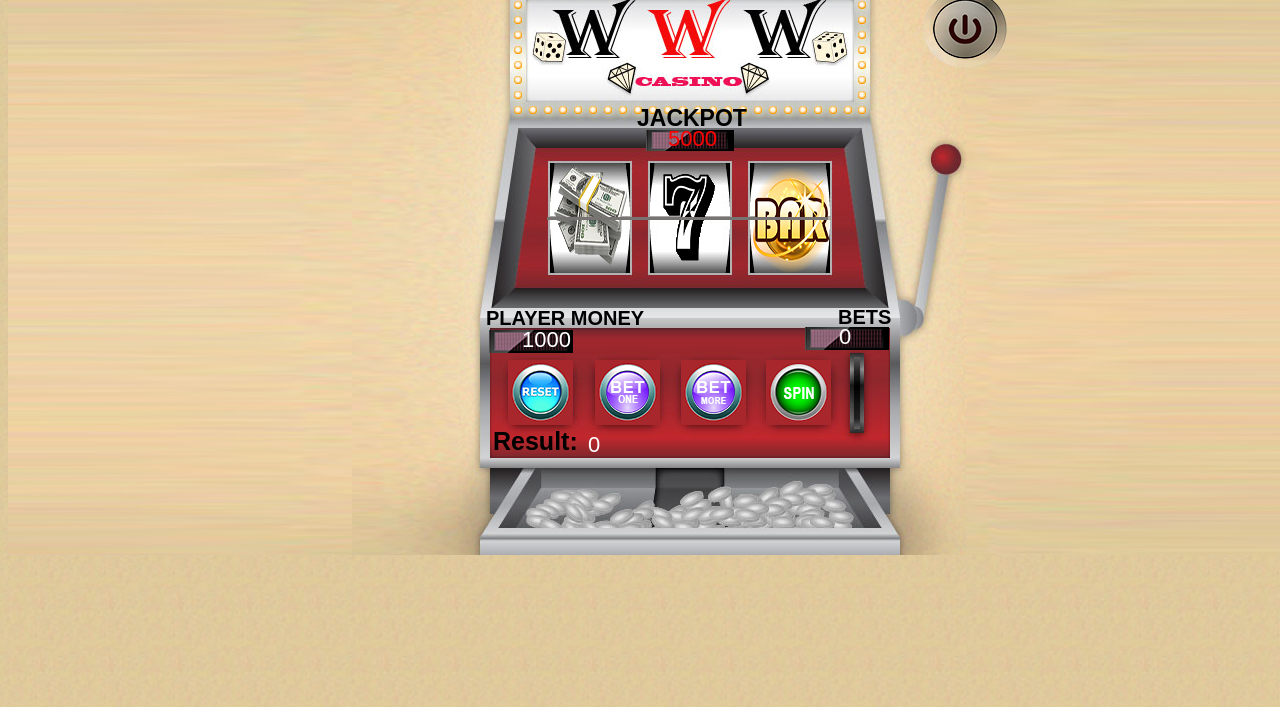
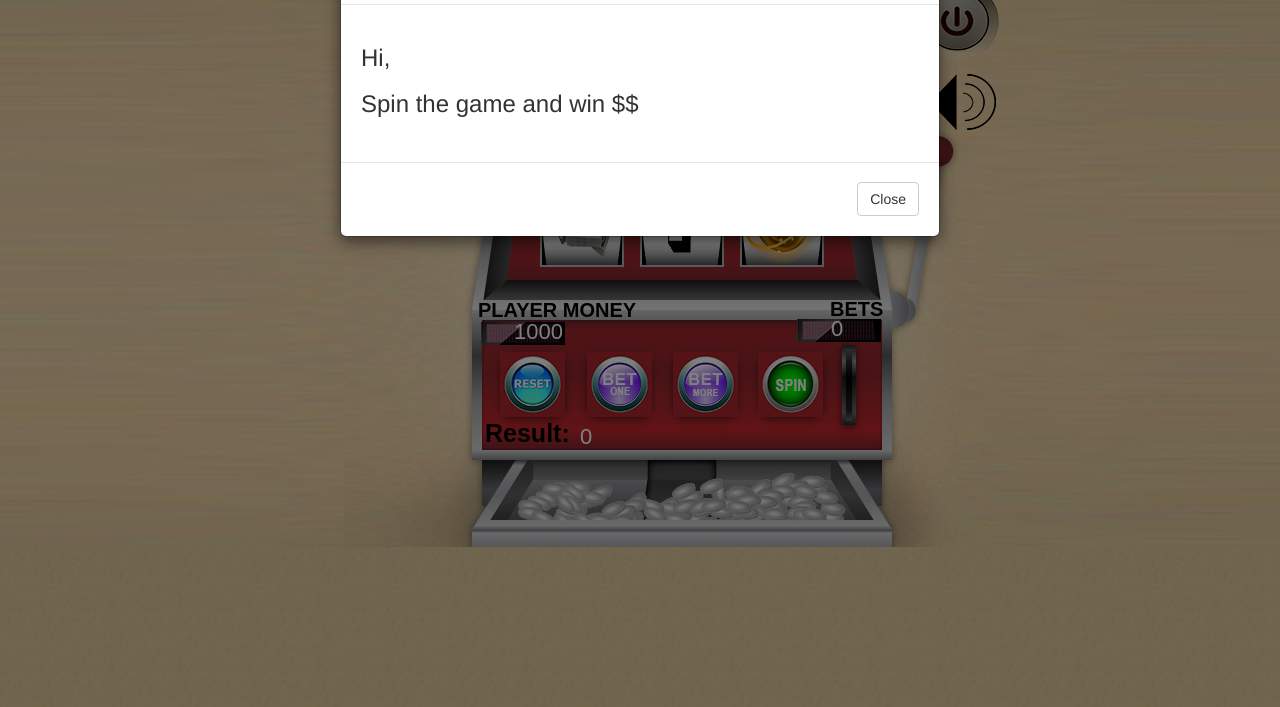
Before and after one commit to ebin-antoo/slot-machine, a plain HTML site: page slot-machine/slot-machine/index.html in a window 1280 px wide. Shown: the part 93-800 px from the top of the page. Drawn offline with Linux system fonts and the light colour scheme.

Commit message:
added bootstrap modal

```diff
--- a/slot-machine/slot-machine/index.html
+++ b/slot-machine/slot-machine/index.html
@@ -2,13 +2,31 @@
 <html xmlns="http://www.w3.org/1999/xhtml">
 <head>
     <title>Slot Machine</title>
+    <link href="css/bootstrap.min.css" rel="stylesheet">
 </head>
 <body onload="init();">
 
+    <div class="modal fade" id="basicModal" tabindex="-1" role="dialog" aria-labelledby="basicModal" aria-hidden="true">
+        <div class="modal-dialog">
+            <div class="modal-content">
+                <div class="modal-header">
+                    <button type="button" class="close" data-dismiss="modal" aria-hidden="true">&times;</button>
+                    <h4 class="modal-title" id="myModalLabel" style="text-align:center; font-size: 25px;">WELCOME TO W W W CASINO</h4>
+                </div>
+                <div class="modal-body">
+                    <h3>Hi,</h3>
+                    <h3>Spin the game and win $$</h3>
+                </div>
+                <div class="modal-footer">
+                    <button type="button" class="btn btn-default" data-dismiss="modal">Close</button>
+
+                </div>
+            </div>
+        </div>
+    </div>
+
     <!--Canvas-->
     <canvas id="canvas" width="1340" height="640"></canvas>
-
-
 
     <style type="text/css">
         body {
@@ -17,9 +35,15 @@
     </style>
 
     <script type="text/javascript" src="js/jquery.js"></script>
-
+    <script src="js/bootstrap.min.js"></script>
     <script type="text/javascript" src="js/easeljs-0.7.1.min.js"></script>
     <script type="text/javascript" src="js/main.js"></script>
 
+    <script type="text/javascript">
+        $(window).load(function () {
+            $('#basicModal').modal('show');
+        });
+    </script>
+
 </body>
 </html>
--- a/slot-machine/slot-machine/js/main.js
+++ b/slot-machine/slot-machine/js/main.js
@@ -266,6 +266,7 @@ function init() {
 
     drawSlotMachine();
 
+    //play bg sound
     bgSound.loop = true;
     bgSound.play();
     bgSound.volume = .20
@@ -331,7 +332,7 @@ function drawSlotMachine() {
     playerSign.x = 481;
     playerSign.y = 415;
 
-    var playerValue = new createjs.Text(playerMoney, "22px Arial", "white");
+    playerValue = new createjs.Text(playerMoney, "22px Arial", "white");
     playerValue.x = 514;
     playerValue.y = 415;
 
@@ -373,13 +374,24 @@ function drawSlotMachine() {
     exitButton.x = 915;
     exitButton.y = 75;
 
+    //speaker
+    var speaker = new createjs.Bitmap("images/speaker.png");
+    speaker.x = 923;
+    speaker.y = 167;
+
+    //speaker mute
+    var speakerMute = new createjs.Bitmap("images/speakerMute.png");
+    speakerMute.x = 923;
+    speakerMute.y = 167;
+
     stage.addChild(slotMachine, reset, bet_one, bet_more, spin,
                     jackpotSign, jackpotMoney,
                     playerSign, playerValue,
                     winningLabel, winningMoney,
                     betSign, betValue,
                     exitButton,
-                    jackpotLabel, playerMoneyLabel, betLabel
+                    jackpotLabel, playerMoneyLabel, betLabel,
+                    speaker
                     );
 
     stage.addChild(reel[0], reel[1], reel[2], betLine);
@@ -399,6 +411,9 @@ function drawSlotMachine() {
 
     //exit button
     exitButton.addEventListener("click", exitGame);
+
+    //speaker
+    speaker.addEventListener("click", muteBg);
 }
 
 /* Utility function to show Player Stats */
@@ -407,6 +422,7 @@ function showPlayerStats() {
     playerValue.text = playerMoney.toString();
     betValue.text = bet1.toString();
 
+    playerValue.text = playerMoney.toString();
     //winningMoney.text = winnings.toString();
     stage.update();
 }
@@ -415,8 +431,9 @@ function showPlayerStats() {
 function betOne1() {
     betClick.play();
     playerBet = 1;
-    bet1 +=1;
-    console.log(bet1);
+    bet1 += 1;
+    playerMoney -= 1;
+    console.log(playerMoney);
     showPlayerStats();
 }
 
@@ -425,6 +442,7 @@ function betMore() {
     betClick.play();
     playerBet = 10;
     bet1 += 10;
+    playerMoney -= 10;
     showPlayerStats();
 }
 
@@ -445,6 +463,11 @@ function exitGame() {
         alert("Thanks for playing!");
         window.close();
     }
+}
+
+//mute bg
+function muteBg() {
+    bgSound.pause();
 }
 
 //spin button - function
```
Also changed, not shown: slot-machine/slot-machine/css/bootstrap.min.css (added), slot-machine/slot-machine/images/speaker.png (added), slot-machine/slot-machine/images/speakerMute.png (added), slot-machine/slot-machine/js/bootstrap.min.js (added), 3 other files.
